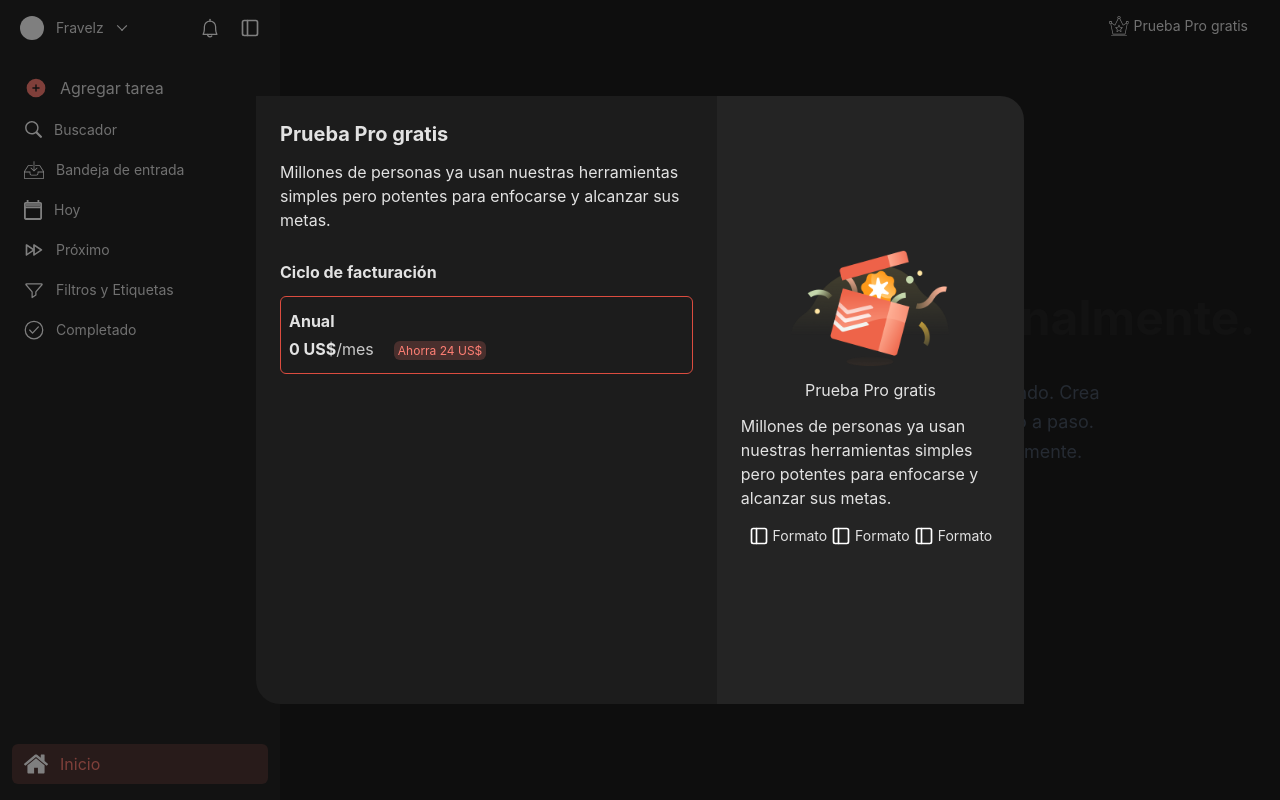
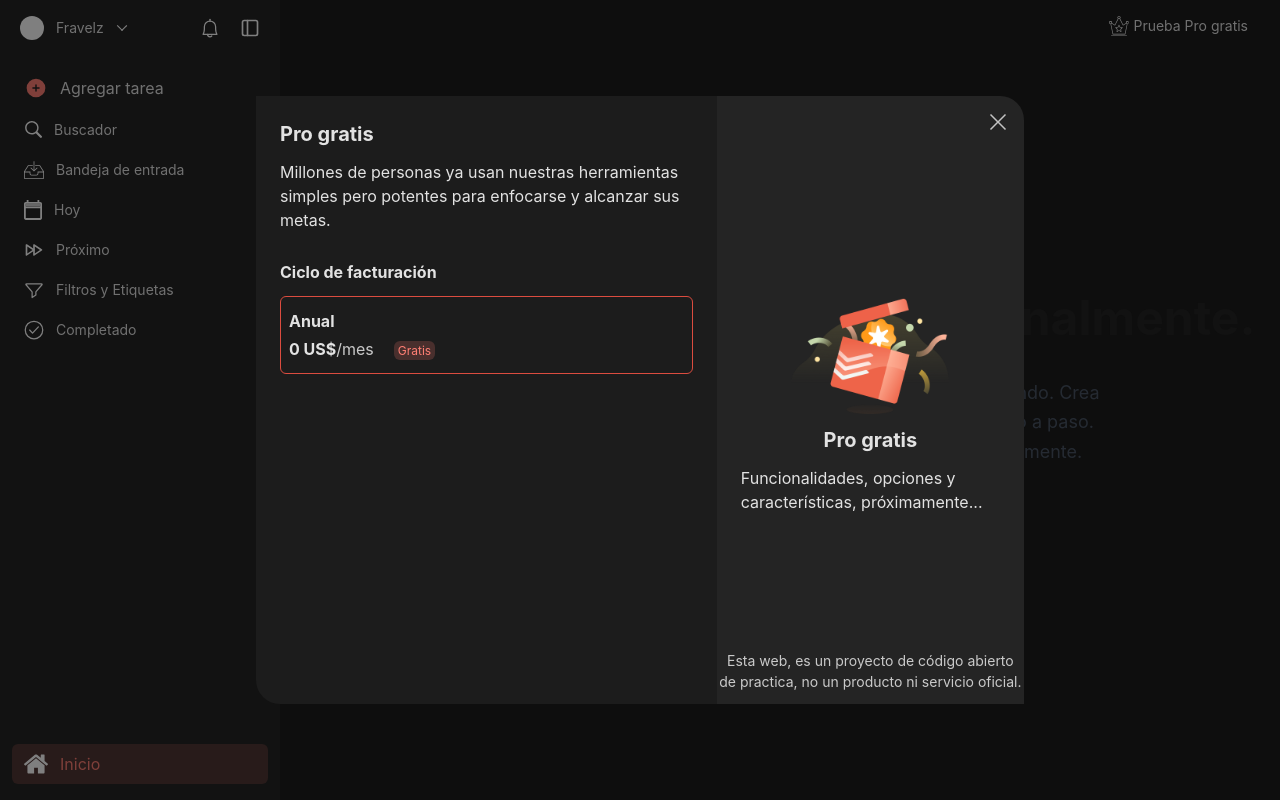
Before and after one commit to FraVelz/WEB-To-do-List, a Next.js app: page / in a window 1280 px wide. Both pictures are taken after a click on the button "Prueba Pro gratis". Built offline with nearby package versions, Linux system fonts and the light colour scheme.

Commit message:
feat: prototype basic of modal pro

```diff
--- a/src/components/ui/ModalPro.tsx
+++ b/src/components/ui/ModalPro.tsx
@@ -4,6 +4,8 @@ import { useEffect, useRef } from "react";
 
 import { useModalPro } from "@/context/context-ModalPro";
 import Image from "next/image";
+
+import ClosedIcon from "./ClosedIcon.svg";
 
 export default function ModalPro() {
   const ModalProContext = useModalPro();
@@ -42,18 +44,18 @@ export default function ModalPro() {
     <div
       role="dialog"
       aria-modal="true"
-      className="absolute left-0 top-0 flex h-screen w-screen items-center justify-center bg-black/50 px-4 py-24"
+      className="absolute top-0 left-0 flex h-screen w-screen items-center justify-center bg-black/50 px-4 py-24"
       onClick={ModalProContext.closeModalPro}
     >
       <div
-        className="max-h-167.5 z-10 flex h-full max-w-3xl"
+        className="z-10 flex h-full max-h-167.5 max-w-3xl"
         ref={modalRef}
         tabIndex={-1}
         onClick={(e) => e.stopPropagation()}
       >
         {/* Part 1: Test pro */}
         <div className="bg-surface-app rounded-tl-1xl flex h-full basis-3/5 flex-col gap-3 rounded-bl-3xl p-6">
-          <h1 className="text-xl font-bold">Prueba Pro gratis</h1>
+          <h1 className="text-xl font-bold">Pro gratis</h1>
           <p>
             Millones de personas ya usan nuestras herramientas simples pero
             potentes para enfocarse y alcanzar sus metas.
@@ -67,96 +69,39 @@ export default function ModalPro() {
               0 US$
               <span className="font-normal contrast-75">/mes</span>
               <span className="text-text-accent bg-accent-soft ml-5 rounded-md px-1 py-0.5 text-[12px] font-normal">
-                Ahorra 24 US$
+                Gratis
               </span>
             </p>
           </div>
         </div>
 
         {/* Part 2: More Information*/}
-        <div className="bg-surface-sidebar flex h-full basis-2/5 flex-col items-center justify-center gap-3 rounded-tr-3xl p-6">
+        <div className="relative bg-surface-sidebar flex h-full basis-2/5 flex-col items-center justify-center gap-3 rounded-tr-3xl p-6">
+        <button>
+          <Image
+            src={ClosedIcon}
+            className="absolute top-3 right-3 size-7 cursor-pointer rounded-md px-0.5 py-px transition duration-300 hover:bg-white/10"
+            alt="Cerrar modal"
+            onClick={ModalProContext.closeModalPro}
+          />
+        </button>
+
           <Image
             src="/ModalPro/img-box-premium.png"
+            className="select-none"
+            draggable={false}
             width={250}
             height={250}
             alt=""
           />
-          <h1>Prueba Pro gratis</h1>
-          <p>
-            Millones de personas ya usan nuestras herramientas simples pero
-            potentes para enfocarse y alcanzar sus metas.
-          </p>
-          <button className="hover:bg-interactive-hover-soft flex items-center justify-center gap-1 rounded-md px-2 py-1">
-            <Image
-              src="/aside-bar/Sidebar.svg"
-              width={20}
-              height={20}
-              alt="Down Arrow"
-            />
-            <p className="text-text-heading text-sm">Formato</p>
-            <Image
-              src="/aside-bar/Sidebar.svg"
-              width={20}
-              height={20}
-              alt="Down Arrow"
-            />
-            <p className="text-text-heading text-sm">Formato</p>
-            <Image
-              src="/aside-bar/Sidebar.svg"
-              width={20}
-              height={20}
-              alt="Down Arrow"
-            />
-            <p className="text-text-heading text-sm">Formato</p>
-          </button>
+
+          <h1 className="text-xl font-bold">Pro gratis</h1>
+
+          <p>Funcionalidades, opciones y características, próximamente...</p>
+
+          <p className="absolute bottom-3 text-center text-[14px] contrast-75 font-normal"> Esta web, es un proyecto de código abierto de practica, no un producto ni servicio oficial.</p>
         </div>
       </div>
     </div>
   ) : null;
 }
-
-// import { useEffect, useRef } from "react"
-
-// export default function ModalPro({ isOpen, onClose }) {
-//   const modalRef = useRef(null)
-//   const previousFocus = useRef(null)
-
-//   useEffect(() => {
-//     if (isOpen) {
-//       previousFocus.current = document.activeElement
-//       modalRef.current?.focus()
-//     } else {
-//       previousFocus.current?.focus()
-//     }
-//   }, [isOpen])
-
-//   useEffect(() => {
-//     const handleKey = (e) => {
-//       if (e.key === "Escape") onClose()
-//     }
-
-//     document.addEventListener("keydown", handleKey)
-//     return () => document.removeEventListener("keydown", handleKey)
-//   }, [onClose])
-
-//   if (!isOpen) return null
-
-//   return (
-//     <div
-//       role="dialog"
-//       aria-modal="true"
-//       className="fixed inset-0 bg-black/50 flex justify-center items-center"
-//       onClick={onClose}
-//     >
-//       <div
-//         ref={modalRef}
-//         tabIndex={-1}
-//         className="bg-white p-6"
-//         onClick={(e) => e.stopPropagation()}
-//       >
-//         <h2 id="modal-title">Modal</h2>
-//         <button onClick={onClose}>Cerrar</button>
-//       </div>
-//     </div>
-//   )
-// }
```
Also changed, not shown: src/components/ui/ClosedIcon.svg (added).
